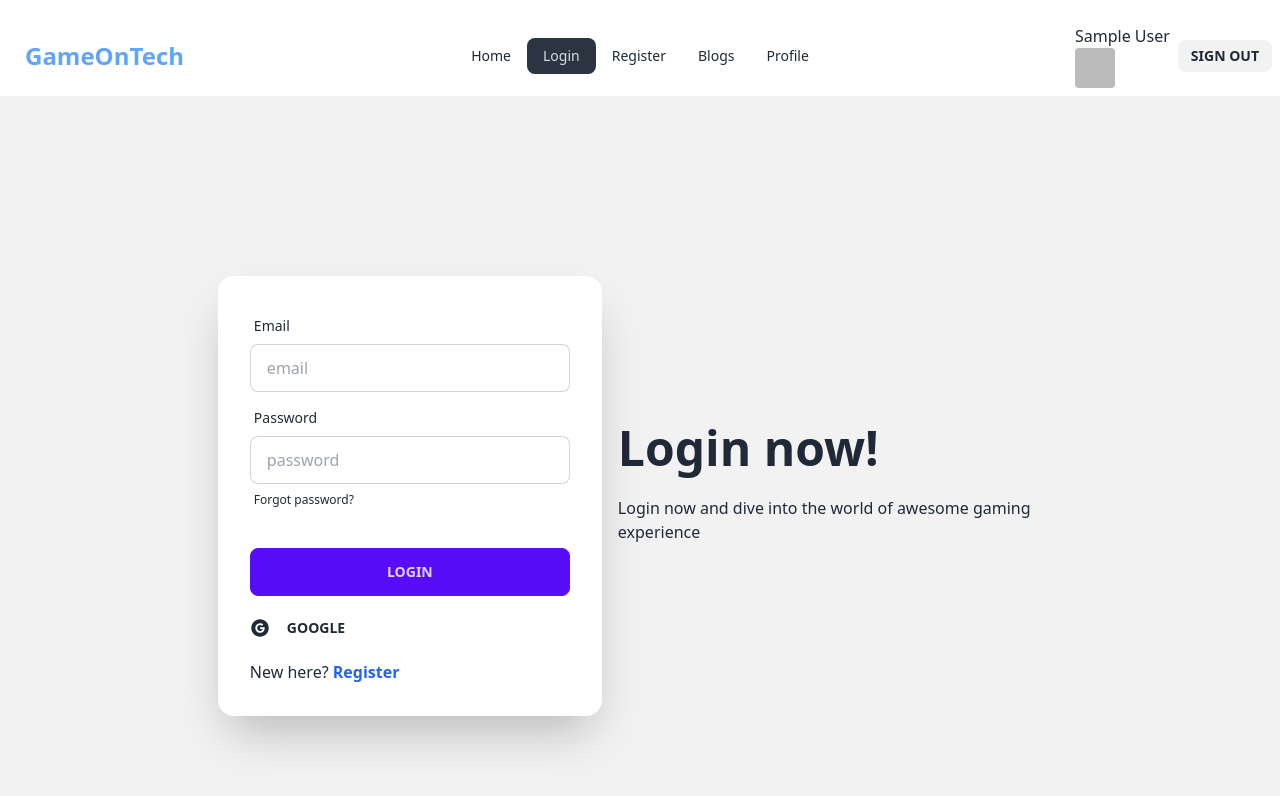
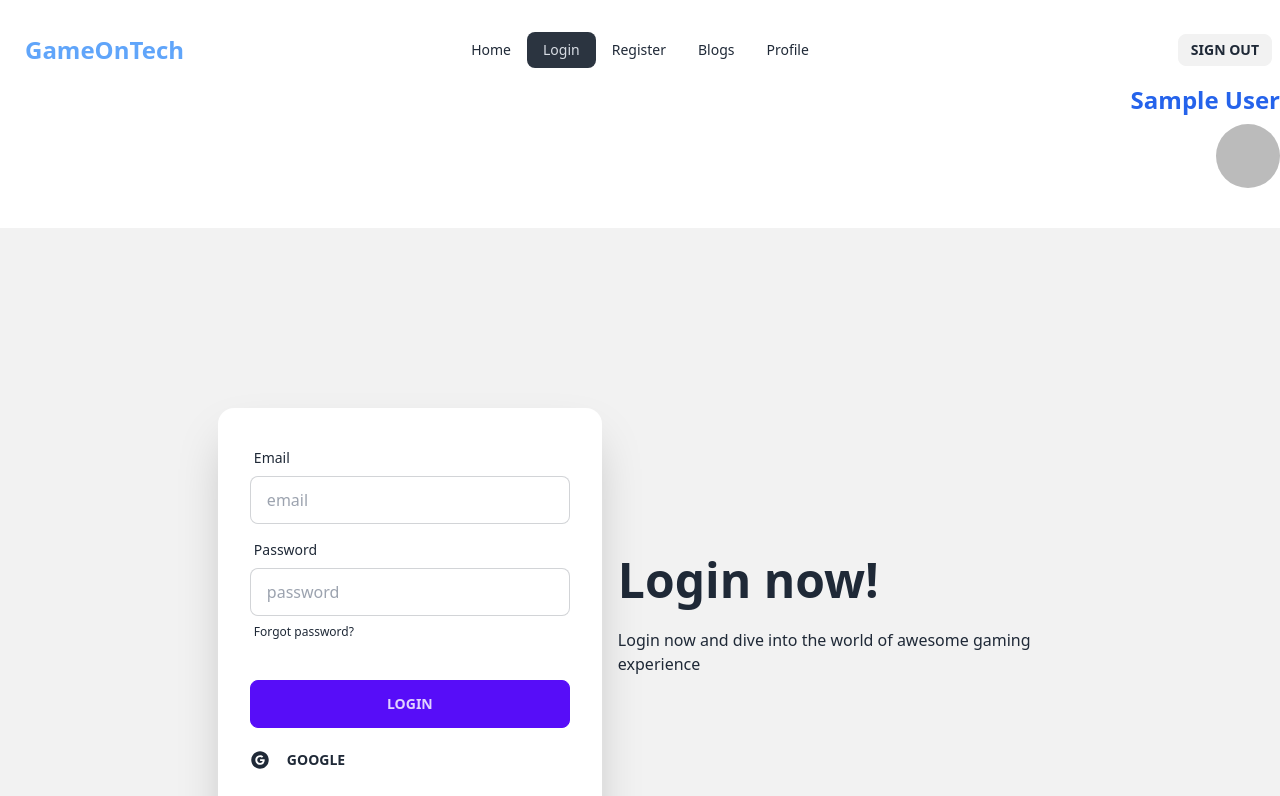
Before and after one commit to Safayat-Hasan/Game-On-Tech, a React (Vite) app: page /login in a window 1280 px wide. Shown: the top 796 px of the page. Built offline with nearby package versions, Linux system fonts and the light colour scheme; no server answers; sample sign-in values are in the browser's storage.

Commit message:
made the service description a private route and updated the login issue with header

```diff
--- a/src/main.jsx
+++ b/src/main.jsx
@@ -8,9 +8,10 @@
 import Root from './main_components/Root/Root';
 import Home from './pages/Home/Home';
 import Login from './pages/Login/Login';
-import ServiceDetail from './pages/ServiceDetail/ServiceDetail';
+import ServiceDetail from './private_components/ServiceDetail/ServiceDetail';
 import Register from './pages/Register/Register';
 import AuthProvider from './providers/AuthProvider';
+import PrivateRoute from './private_components/PrivateRoute/PrivateRoute';
 
 const router = createBrowserRouter([
   {
@@ -32,7 +33,7 @@
       },
       {
         path: '/services/:id',
-        element: <ServiceDetail></ServiceDetail>,
+        element: <PrivateRoute><ServiceDetail></ServiceDetail></PrivateRoute>,
         loader: () => fetch('/services.json')
       },
     ]
--- a/src/main_components/Root/Root.jsx
+++ b/src/main_components/Root/Root.jsx
@@ -1,12 +1,19 @@
 import { Outlet } from "react-router-dom";
 import NavBar from "../../shared_components/NavBar/NavBar";
 import Footer from "../../shared_components/Footer/Footer";
+import HeaderUser from "../../shared_components/HeaderUser/HeaderUser";
+import { useContext } from "react";
+import { AuthContext } from "../../providers/AuthProvider";
 
 
 const Root = () => {
+
+    const {user} = useContext(AuthContext);
+
     return (
         <div className="max-w-[1350px] mx-auto">
             <NavBar></NavBar>
+            {user && <HeaderUser></HeaderUser>}
             <Outlet></Outlet>
             <Footer></Footer>
         </div>
--- a/src/pages/Login/Login.jsx
+++ b/src/pages/Login/Login.jsx
@@ -1,5 +1,5 @@
 import { useContext, useState } from "react";
-import { NavLink } from "react-router-dom";
+import {  NavLink, useLocation, useNavigate } from "react-router-dom";
 import { AuthContext } from "../../providers/AuthProvider";
 import { ToastContainer, toast } from 'react-toastify';
 import { AiFillGoogleCircle } from 'react-icons/ai';
@@ -8,7 +8,8 @@
 const Login = () => {
 
     const { logIn, signInWithGoogle } = useContext(AuthContext)
-    const [user, setUser] = useState(null);
+    const navigate = useNavigate();
+    const location = useLocation();
     const [logError, setLogError] = useState('');
 
     const handleLogin = e => {
@@ -23,8 +24,9 @@
 
         logIn(email, password)
             .then(result => {
-                setUser(result.user);
+                console.log(result.user);
                 toastMsg("Login Successful")
+                navigate(location?.state ? location.state : '/');
                 // navigate after login
                 // navigate(location?.state ? location.state : '/');
 
@@ -50,12 +52,6 @@
 
     return (
         <div>
-            {user && <div>
-                <h3>User: {user.displayName}</h3>
-                <p>Email: {user.email}</p>
-                <img src={user.photoURL} alt="" />
-            </div>
-            }
             <div className="hero min-h-screen bg-base-200">
                 <div className="hero-content flex-col lg:flex-row-reverse">
                     <div className="text-center lg:text-left">
--- a/src/pages/Register/Register.jsx
+++ b/src/pages/Register/Register.jsx
@@ -43,8 +43,8 @@
                 console.log(result.user)
                 toastMsg("Your account is created successfully")
                 updateProfile(result.user, {
-                    displayName: {name},
-                    photoURL: {image}
+                    displayName: name,
+                    photoURL: image
                 })
             })
             .catch(error => {
--- /dev/null
+++ b/src/private_components/PrivateRoute/PrivateRoute.jsx
@@ -0,0 +1,24 @@
+import { useContext } from "react";
+import { AuthContext } from "../../providers/AuthProvider";
+import { Navigate, useLocation } from "react-router-dom";
+
+
+const PrivateRoute = ({ children }) => {
+
+    const { user, loading } = useContext(AuthContext);
+    const location = useLocation();
+
+    console.log(location.pathname);
+
+    if (loading) {
+        return <span className="loading loading-infinity loading-lg"></span>
+    }
+
+    if (user) {
+        return children;
+    }
+
+    return <Navigate state={location.pathname} to="/login"></Navigate>;
+};
+
+export default PrivateRoute;
--- a/src/pages/ServiceDetail/ServiceDetail.jsx
+++ b/src/private_components/ServiceDetail/ServiceDetail.jsx
@@ -10,7 +10,7 @@
     const detail = details.find(det => det.id === idInt);
 
     return (
-        <div className="mt-14 md:mt-24 mb-24">
+        <div className="mt-12 mb-24">
             <h2 className="mb-10 text-center text-7xl text-blue-800">{detail.name}</h2>
             <img className="w-full" src={detail.image} alt="" />
             <p className="mt-10 text-2xl md:text-3xl font-bold">{detail.big_description}</p>
--- a/src/shared_components/HeaderUser/HeaderUser.jsx
+++ b/src/shared_components/HeaderUser/HeaderUser.jsx
@@ -7,11 +7,11 @@
     const {user} = useContext(AuthContext);
 
     return (
-        <div>
+        <div className="text-end">
             <div>
-                <h3>User: {user.displayName}</h3>
-                <p>Email: {user.email}</p>
-                <img src={user.photoURL} alt="" />
+                <h3><span className="text-blue-600 text-2xl font-bold">{user.displayName}</span></h3>
+                {/* <p>Email: {user.email}</p> */}
+                <img className="rounded-full mb-10 mt-2 ml-auto w-16 h-16" src={user.photoURL} alt="" />
             </div>
         </div>
     );
--- a/src/shared_components/NavBar/NavBar.jsx
+++ b/src/shared_components/NavBar/NavBar.jsx
@@ -33,7 +33,7 @@
                         {navLinks}
                     </ul>
                 </div>
-                <a className="btn btn-ghost normal-case text-2xl text-blue-400 font-extrabold">GameOnTech</a>
+                <Link className="btn btn-ghost normal-case text-2xl text-blue-400 font-extrabold">GameOnTech</Link>
             </div>
             <div className="navbar-center hidden md:flex">
                 <ul className="menu menu-horizontal px-1">
@@ -42,15 +42,8 @@
             </div>
             <div className="navbar-end">
                 {user ?
-                <div className="flex items-center">
-                    <div className="flex flex-col mr-2">
-                        {/* <span>{user.email}</span> */}
-                        <p>{user.displayName}</p>
-                        <img className="rounded w-10 h-10" src={user.photoURL} alt="" />
-                    </div>
-                    <a onClick={handleLogout} className="btn btn-sm">Sign out</a>
-                </div> :
-                    <Link to="/login"><button onClick={handleLogout} className="btn btn-sm">Login</button></Link>
+                    <a onClick={handleLogout} className="btn btn-sm">Sign out</a>:
+                    <Link to="/login"><button className="btn btn-sm">Login</button></Link>
                 }
             </div>
         </div>
```
